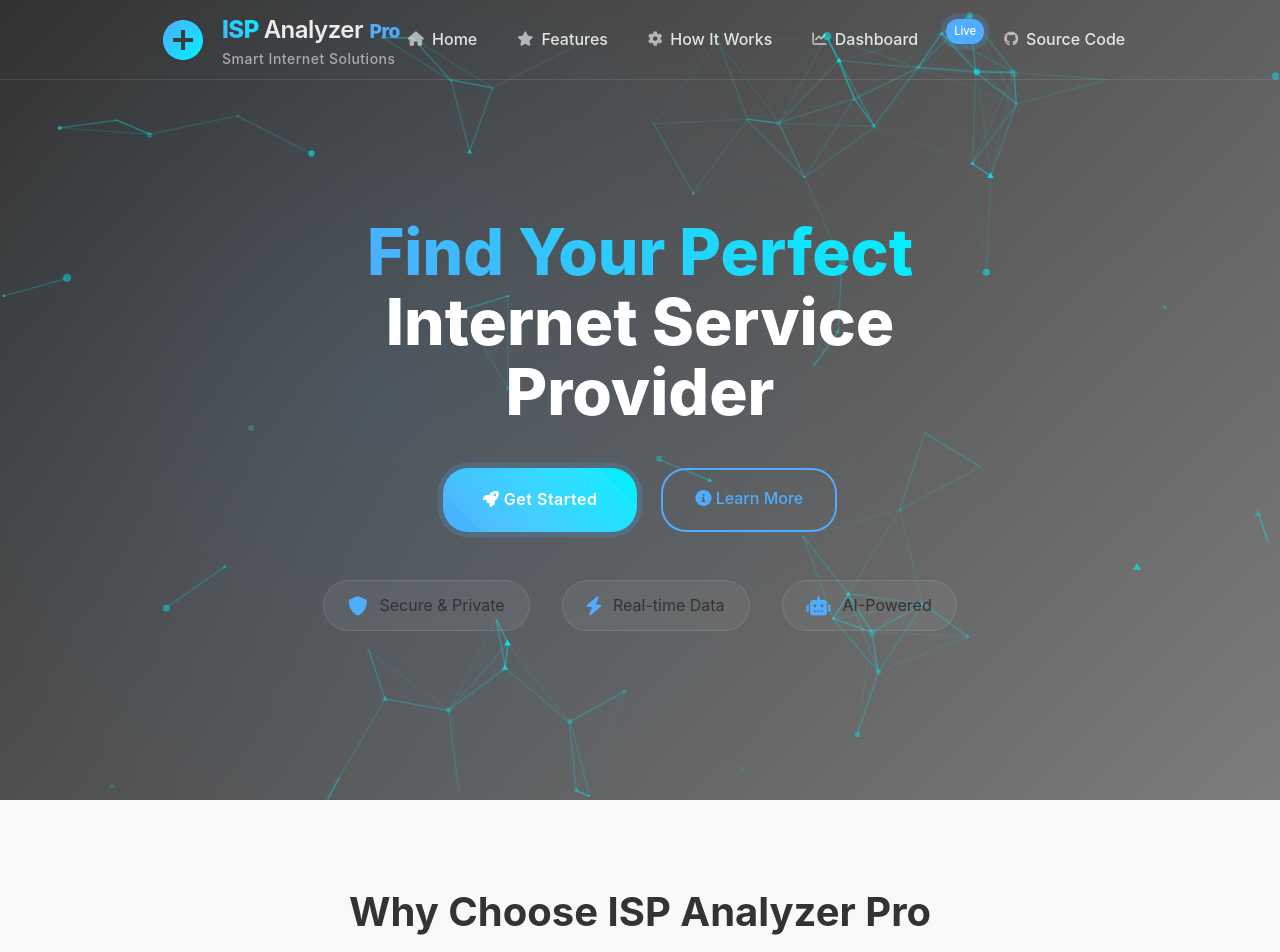
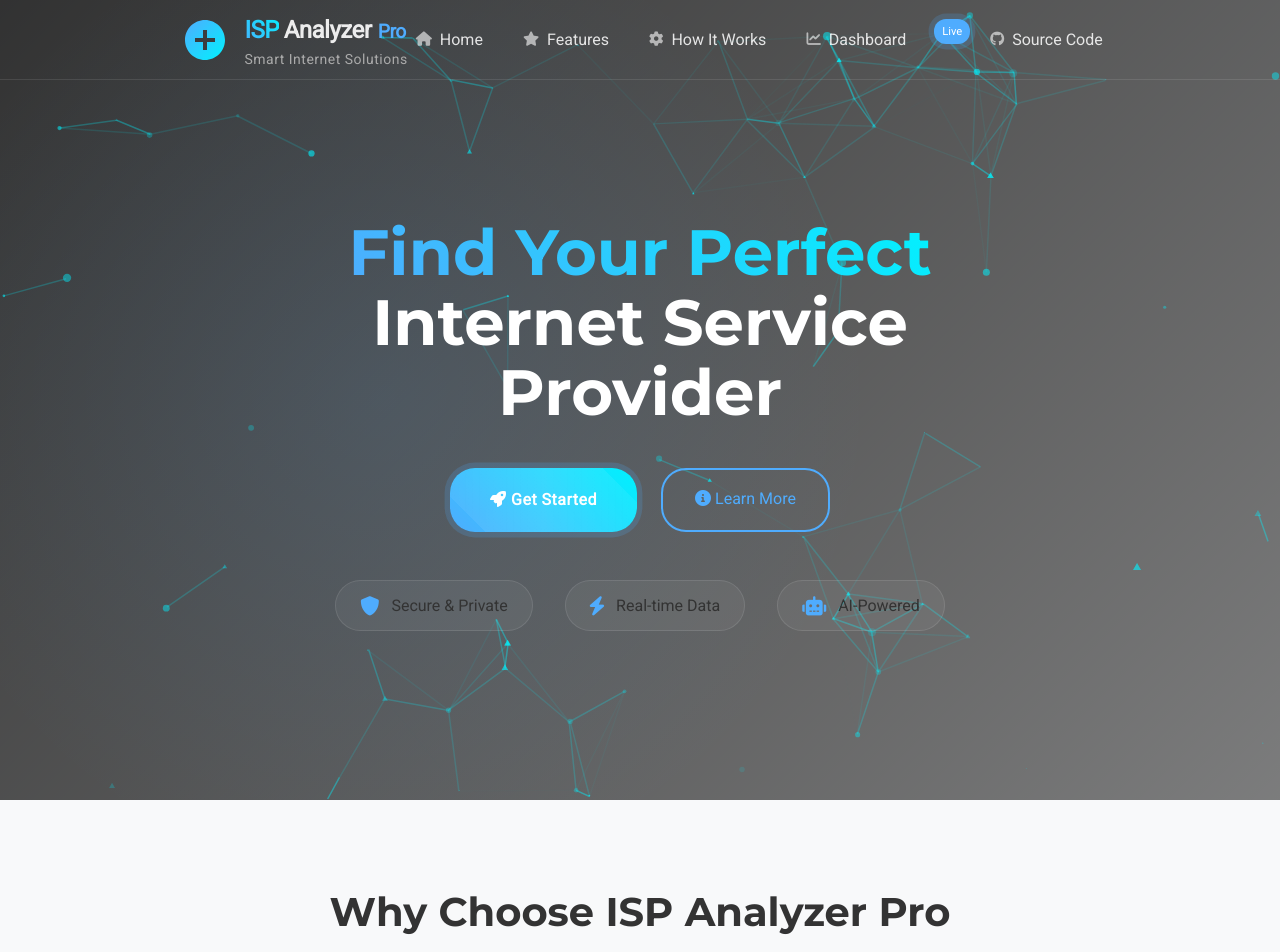
Before and after one commit to abdullahxyz85/ai_conectivity_HackathonII, a plain HTML site: page index.html in a window 1280 px wide. Shown: the top 952 px of the page. Drawn offline with nearby package versions, Linux system fonts and the light colour scheme.

Commit message:
I change the font

```diff
--- a/index.html
+++ b/index.html
@@ -8,6 +8,10 @@
     <link
       rel="stylesheet"
       href="https://cdnjs.cloudflare.com/ajax/libs/font-awesome/6.0.0/css/all.min.css"
+    />
+    <link
+      href="https://fonts.googleapis.com/css2?family=Montserrat:wght@700&family=Roboto:wght@400&display=swap"
+      rel="stylesheet"
     />
     <script src="https://cdn.jsdelivr.net/particles.js/2.0.0/particles.min.js"></script>
     <style>
--- a/styles.css
+++ b/styles.css
@@ -6,11 +6,17 @@
 }
 
 body {
-  font-family: "Inter", sans-serif;
+  font-family: "Roboto", sans-serif;
   line-height: 1.6;
   background-color: var(--body-bg);
   color: var(--text-primary);
   transition: background-color 0.3s ease, color 0.3s ease;
+}
+
+h1,
+h2,
+h3 {
+  font-family: "Montserrat", sans-serif;
 }
 
 /* Header Styles */
@@ -456,10 +462,10 @@ nav {
 }
 
 .hero h1 {
-  font-size: clamp(2.5rem, 5vw, 4.5rem);
+  font-size: clamp(3rem, 5vw, 5rem);
   margin-bottom: 1.5rem;
   color: #ffffff; /* White color for main heading */
-  font-weight: 800;
+  font-weight: 800; /* Bold weight for emphasis */
   line-height: 1.1;
 }
 
@@ -565,8 +571,10 @@ nav {
 }
 
 .features h2 {
+  font-family: "Montserrat", sans-serif;
   text-align: center;
-  margin-bottom: 3rem;
+  margin-bottom: 1.5rem;
+  color: #333;
   font-size: 2.5rem;
 }
 
```
